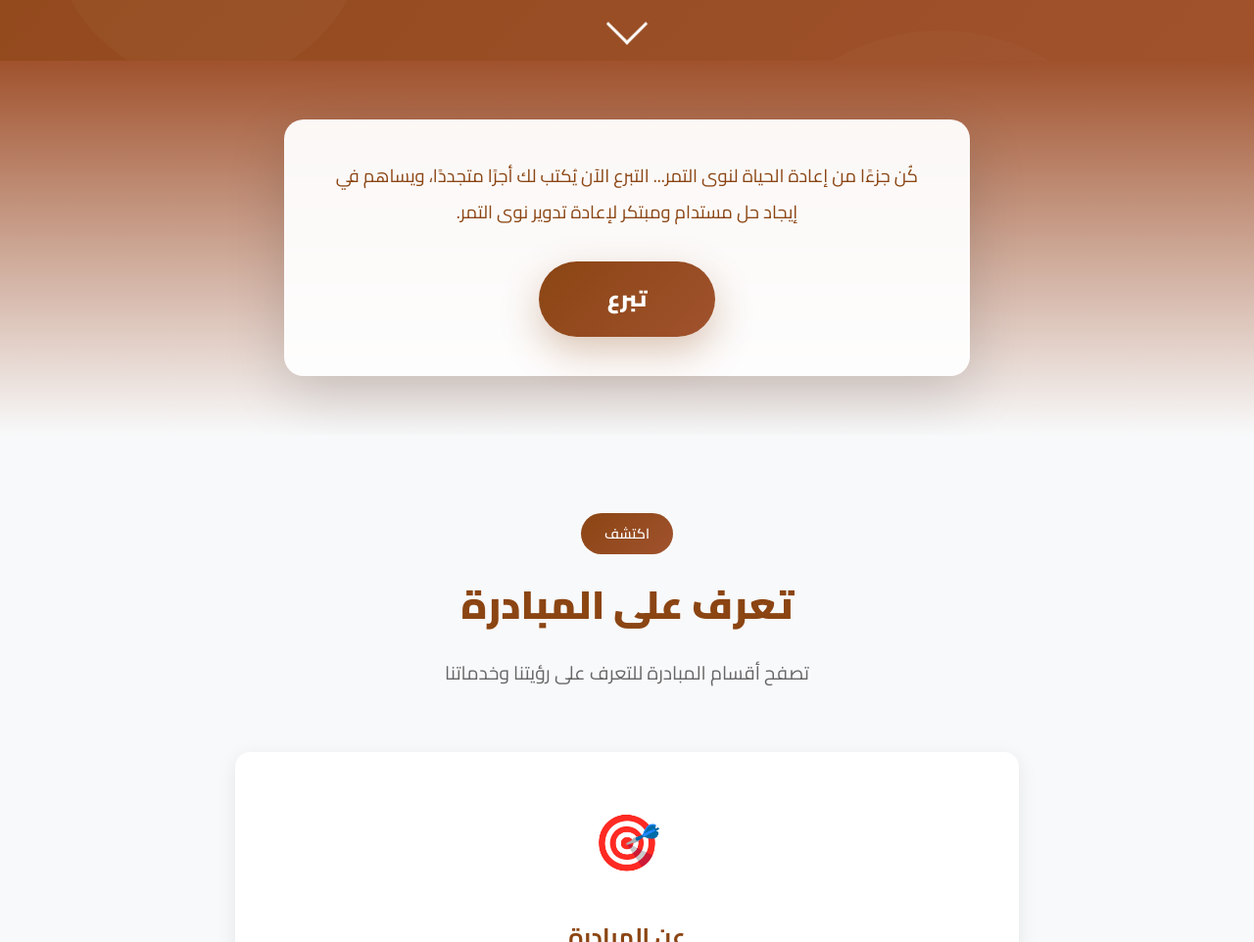
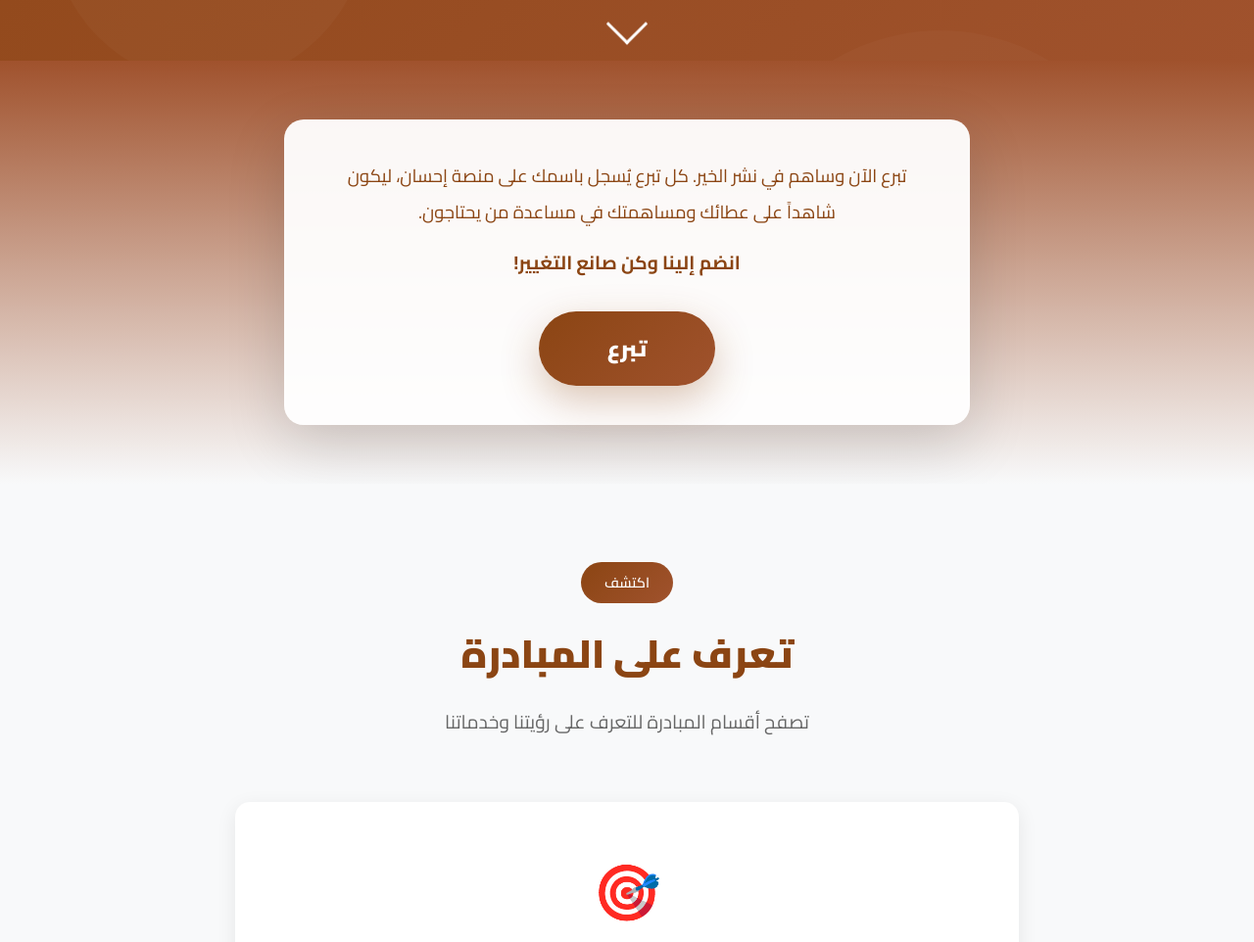
Before and after one commit to mfkrtnote-beep/wep, a website: page public/index.html in a window 1280 px wide. Shown: the part 914-1876 px from the top of the page at 98% size. Drawn offline with Linux system fonts and the light colour scheme; no server answers.

Commit message:
feat: Update donate CTA text with Ehsan platform message
- Changed donate explanation to emphasize Ehsan platform integration
- New message: 'تبرع الآن وساهم في نشر الخير'
- Highlights that donations are registered with donor's name on Ehsan
- Emphasizes being a witness to generosity and helping those in need
- Added bold call-to-action: 'انضم إلينا وكن صانع التغيير!'
- More compelling and action-oriented messaging
- References official Ehsan platform for credibility

```diff
--- a/public/index.html
+++ b/public/index.html
@@ -65,8 +65,11 @@
     <section style="padding: 60px 0; background: linear-gradient(to bottom, #A0522D 0%, #f8f9fa 100%); position: relative;">
         <div class="container">
             <div class="donate-explanation" style="background: rgba(255, 255, 255, 0.95); padding: 2.5rem 3rem; border-radius: 20px; margin: 0 auto; max-width: 700px; box-shadow: 0 20px 60px rgba(0, 0, 0, 0.15); border: none;">
-                <p style="color: #8B4513; font-size: 1.15rem; line-height: 2; margin: 0 0 2rem 0; text-align: center; font-weight: 500;">
-                    كُن جزءًا من إعادة الحياة لنوى التمر... التبرع الآن يُكتب لك أجرًا متجددًا، ويساهم في إيجاد حل مستدام ومبتكر لإعادة تدوير نوى التمر.
+                <p style="color: #8B4513; font-size: 1.15rem; line-height: 2; margin: 0 0 1rem 0; text-align: center; font-weight: 500;">
+                    تبرع الآن وساهم في نشر الخير. كل تبرع يُسجل باسمك على منصة إحسان، ليكون شاهداً على عطائك ومساهمتك في مساعدة من يحتاجون.
+                </p>
+                <p style="color: #8B4513; font-size: 1.2rem; line-height: 1.8; margin: 0 0 2rem 0; text-align: center; font-weight: 700;">
+                    انضم إلينا وكن صانع التغيير!
                 </p>
                 <div style="text-align: center;">
                     <a href="donate.html" style="display: inline-block; background: linear-gradient(135deg, #8B4513 0%, #A0522D 100%); color: white; padding: 18px 70px; text-decoration: none; border-radius: 50px; font-size: 1.4rem; font-weight: 800; box-shadow: 0 15px 40px rgba(139, 69, 19, 0.3); transition: all 0.3s ease; border: none;">تبرع</a>
```
